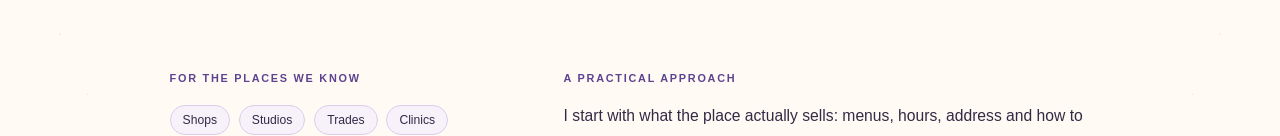
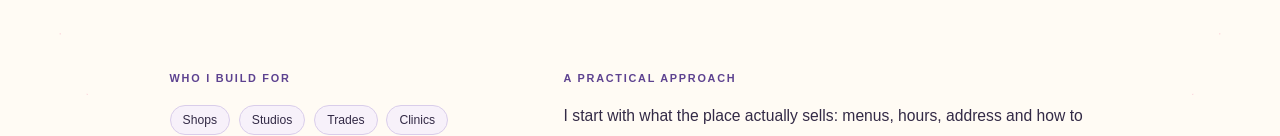
Before and after one commit to techmasterclaude/yasmeen-calling-card, a Next.js app: page / in a window 1280 px wide. Shown: the part 1810-1946 px from the top of the page. Built offline with nearby package versions, Linux system fonts and the light colour scheme.

Commit message:
Update audience section label

```diff
--- a/app/page.tsx
+++ b/app/page.tsx
@@ -379,7 +379,7 @@ export default function Page() {
           <Vine side="left" />
           <Vine side="right" />
           <div className="audience-block">
-            <p className="section-label">For the places we know</p>
+            <p className="section-label">Who I build for</p>
             <ul className="offerings" aria-label="Business types">
               {offerings.map((offering) => <li key={offering}>{offering}</li>)}
             </ul>
```
